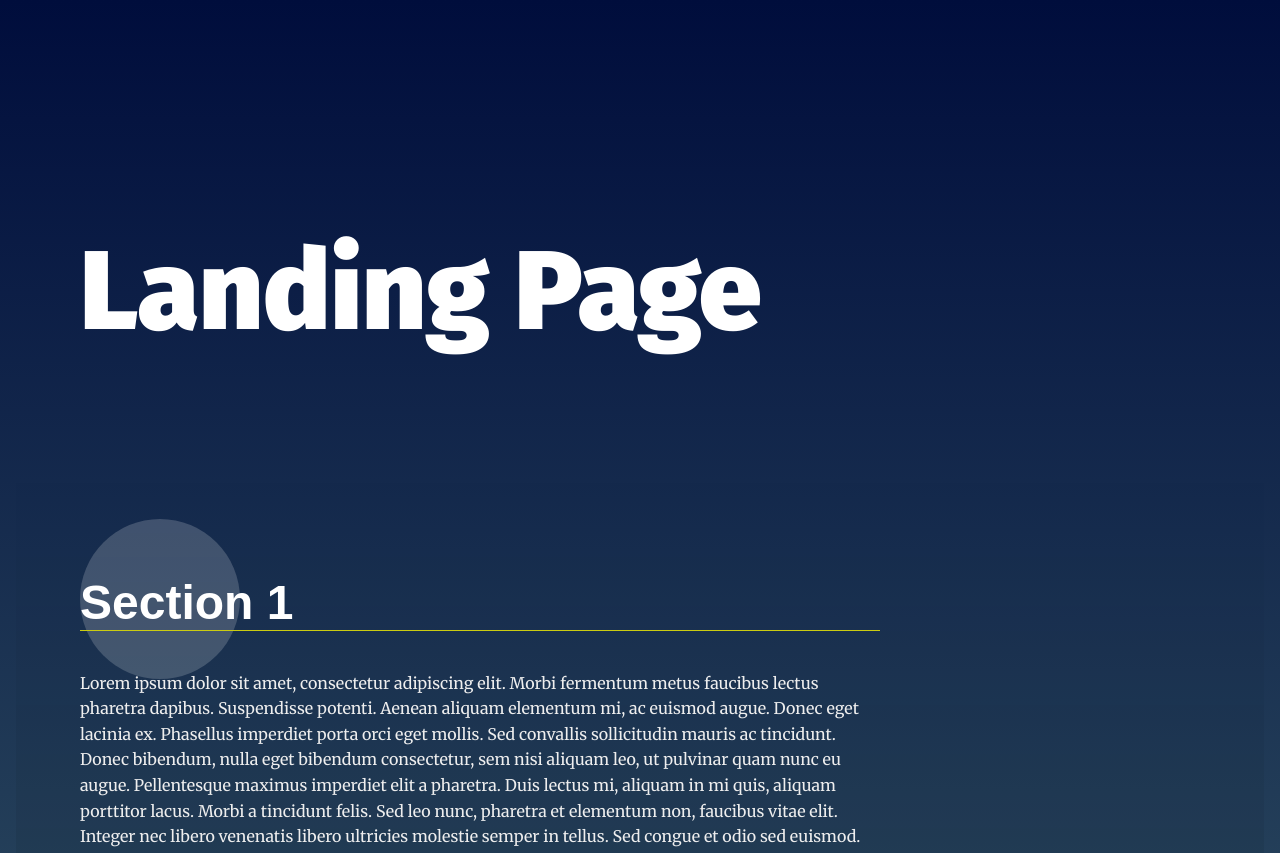
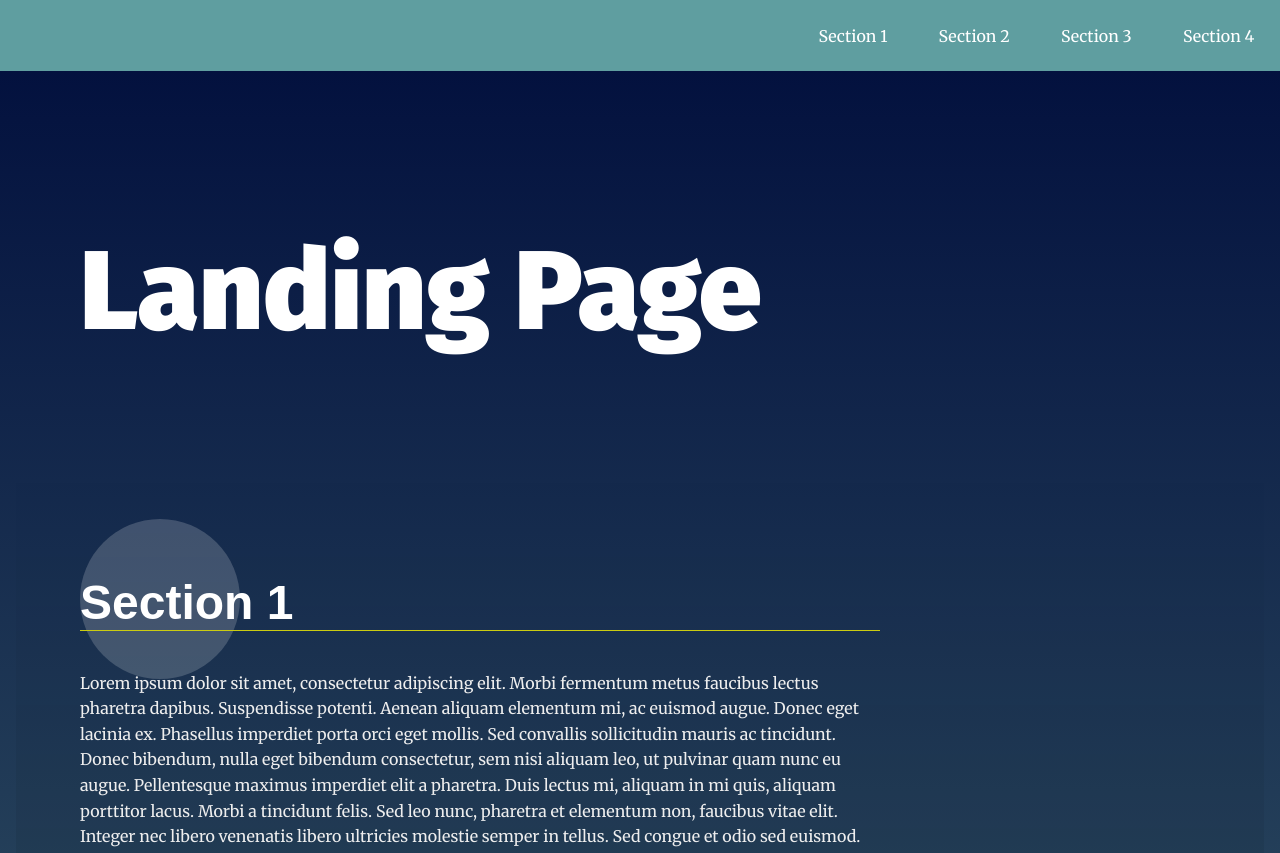
Before and after one commit to H4ssan/Landing-Page, a plain HTML site: page index.html in a window 1280 px wide. Shown: the top 853 px of the page. Drawn offline with Linux system fonts and the light colour scheme.

Commit message:
navigation bar dynamically created
Solved error where nav bar items did not append to the <ul> tag as desired.

```diff
--- a/css/styles.css
+++ b/css/styles.css
@@ -72,6 +72,8 @@ section {
 
 .navbar__menu li {
     display: inline-block;
+    color: white;
+    padding: 2%;
 }
 
 .navbar__menu .menu__link {
@@ -90,7 +92,7 @@ section {
 
 /* Header Styles */
 .page__header {
-    background: #fff;
+    background: cadetblue;
     position: fixed;
     top: 0;
     width: 100%;
--- a/js/app.js
+++ b/js/app.js
@@ -15,7 +15,7 @@
 
 
  // Define Global Variables
- const nav = document.getElementsByTagName('nav');
+ const nav = document.querySelector("#navbar__list");
  const sections = document.getElementsByTagName('section');
 
 /**
```
